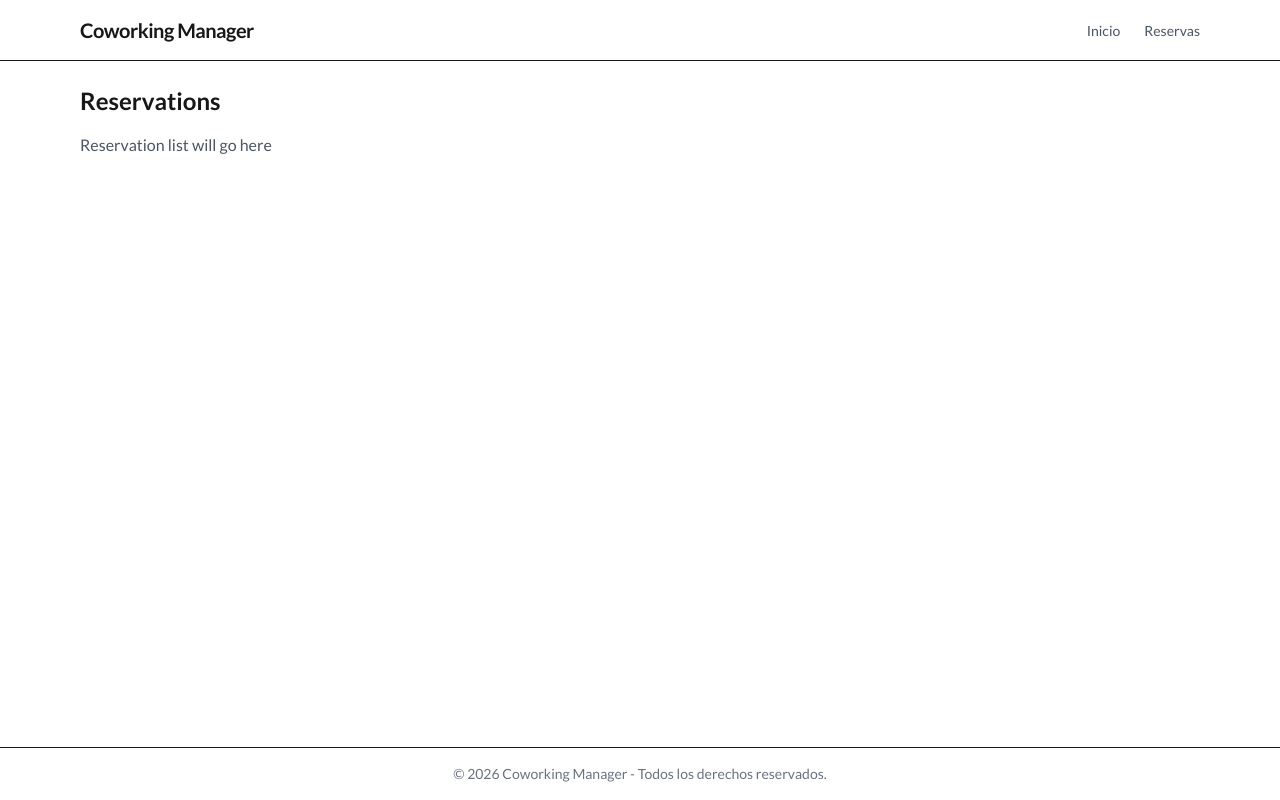
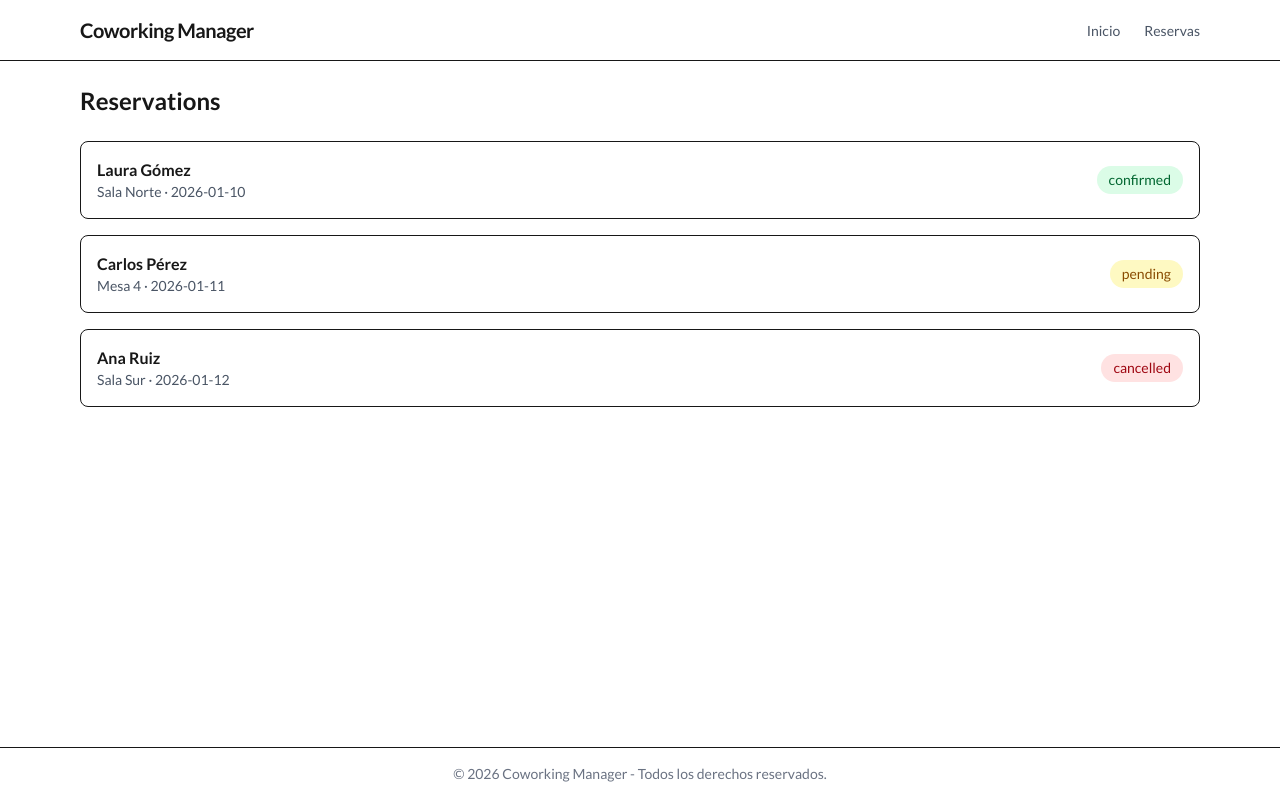
Before and after one commit to papercri/Coworking-Manager, a Next.js app: page /reservations in a window 1280 px wide. Built offline with nearby package versions, Linux system fonts and the light colour scheme.

Commit message:
reservation cards ans mock reservations

```diff
--- a/app/reservations/page.tsx
+++ b/app/reservations/page.tsx
@@ -1,13 +1,21 @@
+import ReservationCard from "@/components/ReservationCard";
+import { mockReservations } from "@/lib/mockReservations";
+
 export default function ReservationsPage() {
   return (
     <section>
-      <h2 className="text-2xl font-bold mb-4">
+      <h2 className="text-2xl font-bold mb-6">
         Reservations
       </h2>
 
-      <p className="text-gray-600">
-        Reservation list will go here
-      </p>
+      <div className="space-y-4">
+        {mockReservations.map((reservation) => (
+          <ReservationCard
+            key={reservation.id}
+            reservation={reservation}
+          />
+        ))}
+      </div>
     </section>
   );
 }
--- /dev/null
+++ b/components/ReservationCard.tsx
@@ -0,0 +1,23 @@
+import { Reservation } from "@/types/reservation";
+import StatusBadge from "./StatusBadge";
+
+interface Props {
+  reservation: Reservation;
+}
+
+export default function ReservationCard({ reservation }: Props) {
+  return (
+    <article className="bg-white rounded-lg border p-4 flex justify-between items-center">
+      <div>
+        <h3 className="font-semibold">
+          {reservation.userName}
+        </h3>
+        <p className="text-sm text-gray-600">
+          {reservation.spaceName} · {reservation.date}
+        </p>
+      </div>
+
+      <StatusBadge status={reservation.status} />
+    </article>
+  );
+}
--- /dev/null
+++ b/components/StatusBadge.tsx
@@ -0,0 +1,21 @@
+import { ReservationStatus } from "@/types/reservation";
+
+interface Props {
+  status: ReservationStatus;
+}
+
+export default function StatusBadge({ status }: Props) {
+  const styles = {
+    confirmed: "bg-green-100 text-green-800",
+    pending: "bg-yellow-100 text-yellow-800",
+    cancelled: "bg-red-100 text-red-800",
+  };
+
+  return (
+    <span
+      className={`inline-block rounded-full px-3 py-1 text-sm font-medium ${styles[status]}`}
+    >
+      {status}
+    </span>
+  );
+}
--- /dev/null
+++ b/lib/mockReservations.ts
@@ -0,0 +1,28 @@
+import { Reservation } from "@/types/reservation";
+
+export const mockReservations: Reservation[] = [
+  {
+    id: 1,
+    userName: "Laura Gómez",
+    spaceName: "Sala Norte",
+    date: "2026-01-10",
+    timeSlot: "morning",
+    status: "confirmed",
+  },
+  {
+    id: 2,
+    userName: "Carlos Pérez",
+    spaceName: "Mesa 4",
+    date: "2026-01-11",
+    timeSlot: "full-day",
+    status: "pending",
+  },
+  {
+    id: 3,
+    userName: "Ana Ruiz",
+    spaceName: "Sala Sur",
+    date: "2026-01-12",
+    timeSlot: "afternoon",
+    status: "cancelled",
+  },
+];
--- /dev/null
+++ b/types/reservation.ts
@@ -0,0 +1,13 @@
+export type ReservationStatus =
+  | "pending"
+  | "confirmed"
+  | "cancelled";
+
+export interface Reservation {
+  id: number;
+  userName: string;
+  spaceName: string;
+  date: string; // YYYY-MM-DD
+  timeSlot: "morning" | "afternoon" | "full-day";
+  status: ReservationStatus;
+}
```
